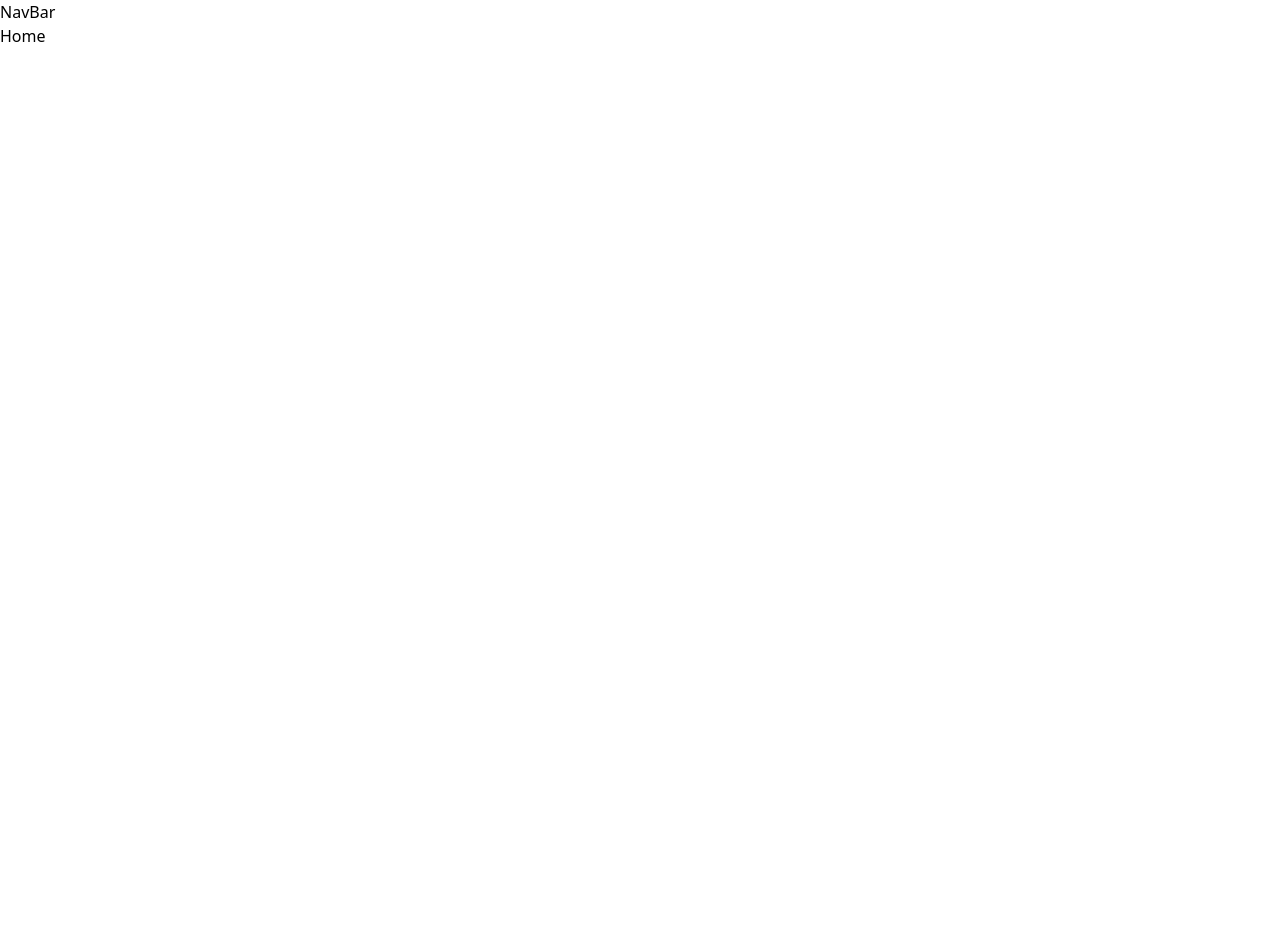
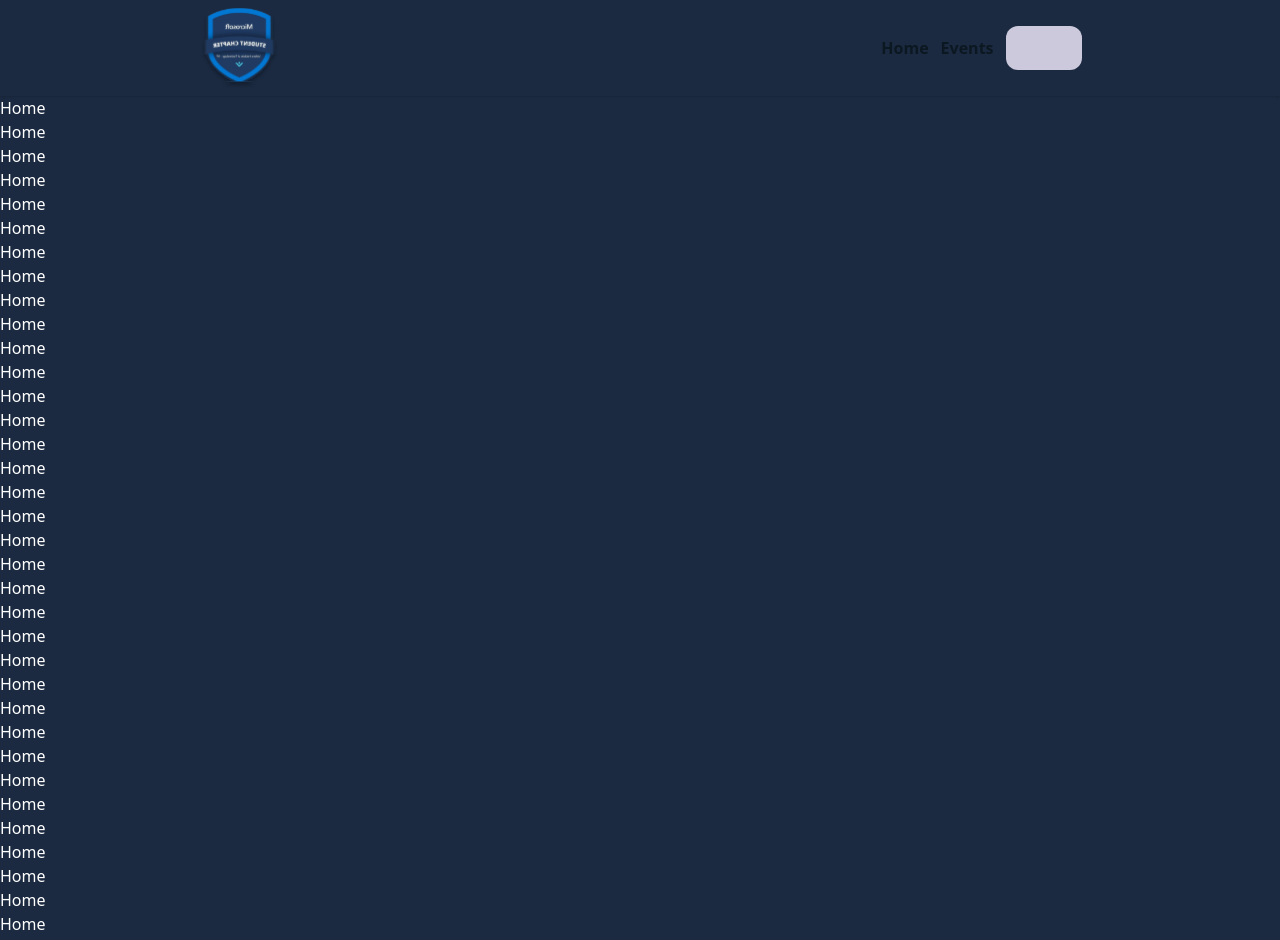
Before and after one commit to MSC-VITAP/MSC-Website, a React (Vite) app: page / in a window 1280 px wide. Shown: the top 940 px of the page. Before the commit the page ends 800 px from the top, so only its background shows below. Built offline with nearby package versions, Linux system fonts and the light colour scheme.

Commit message:
added navbar, page navigation

```diff
--- a/package.json
+++ b/package.json
@@ -9,6 +9,7 @@
     "preview": "vite preview"
   },
   "dependencies": {
+    "framer-motion": "^9.0.4",
     "react": "^18.2.0",
     "react-dom": "^18.2.0",
     "react-router-dom": "^6.8.1"
--- a/src/App.css
+++ b/src/App.css
@@ -0,0 +1,23 @@
+.light-white {
+    color: #CCC9DC;
+}
+
+.black {
+    color: black;
+}
+
+.white {
+    color: white;
+}
+
+.black-blue {
+    color: #0C1821;
+}
+
+.navy-blue {
+    color: #1B2A41;
+}
+
+.dirty-blue {
+    color: #324A5F;
+}
--- a/src/App.jsx
+++ b/src/App.jsx
@@ -11,7 +11,8 @@ import Underconstruction from './routes/Underconstruction';
 function App() {
   return (
     <BrowserRouter>
-      <NavBar/>
+      <div className='bg-[#1B2A41]'>
+        <NavBar />
         <Routes>
           <Route path='/' index element={<Home />} />
           <Route path='/pageunderconstruction' element={<Underconstruction />} />
@@ -19,6 +20,7 @@ function App() {
           <Route path='/404' element={<Notfound />} />
           <Route path='*' element={<Navigate to='/404' />} />
         </Routes>
+      </div>
     </BrowserRouter>
   )
 }
--- a/src/components/NavBar.jsx
+++ b/src/components/NavBar.jsx
@@ -1,8 +1,26 @@
-import React from 'react'
+import { React, useState, useEffect } from 'react'
+import { Link } from 'react-router-dom'
+import logo from '../assets/logoNoFill.svg'
 
 function NavBar() {
+
   return (
-    <div>NavBar</div>
+    <div className={`bg-transparent `} >
+      <nav className="shadow flex">
+        <img className='pl-48 h-20 m-2 justify-start' src={logo} />
+        <ul className="pr-48 container flex items-center justify-end font-bold">
+          <li className="text-[#0C1821] hover:text-white dark:text-[#CCC9DC] mx-1.5">
+            <Link to='/' >Home</Link>
+          </li>
+          <li className="text-[#0C1821] hover:text-white dark:text-[#CCC9DC] mx-1.5">
+            <Link to='/pageunderconstruction' >Events</Link>
+          </li>
+          <li className="text-[#CCC9DC] hover:bg-white dark:text-[#0C1821] mx-1.5 bg-[#CCC9DC] px-4 py-2.5 rounded-xl">
+            <Link to='/members/login' >Login</Link>
+          </li>
+        </ul>
+      </nav>
+    </div>
   )
 }
 
--- a/src/routes/Home.jsx
+++ b/src/routes/Home.jsx
@@ -2,7 +2,132 @@ import React from 'react'
 
 function Home() {
   return (
-    <div>Home</div>
+    <React.Fragment>
+      <div className='text-white'>
+        Home
+      </div>
+      <div className='text-white'>
+        Home
+      </div>
+      <div className='text-white'>
+        Home
+      </div>
+
+      <div className='text-white'>
+        Home
+      </div>
+      <div className='text-white'>
+        Home
+      </div>
+      <div className='text-white'>
+        Home
+      </div>
+      <div className='text-white'>
+        Home
+      </div>
+      <div className='text-white'>
+        Home
+      </div>
+      <div className='text-white'>
+        Home
+      </div>
+
+      <div className='text-white'>
+        Home
+      </div>
+      <div className='text-white'>
+        Home
+      </div><div className='text-white'>
+        Home
+      </div>
+      <div className='text-white'>
+        Home
+      </div>
+      <div className='text-white'>
+        Home
+      </div>
+      <div className='text-white'>
+        Home
+      </div>
+
+      <div className='text-white'>
+        Home
+      </div>
+      <div className='text-white'>
+        Home
+      </div>
+      <div className='text-white'>
+        Home
+      </div>
+      <div className='text-white'>
+        Home
+      </div>
+      <div className='text-white'>
+        Home
+      </div>
+      <div className='text-white'>
+        Home
+      </div>
+      <div className='text-white'>
+        Home
+      </div>
+      <div className='text-white'>
+        Home
+      </div>
+      <div className='text-white'>
+        Home
+      </div>
+
+
+      <div className='text-white'>
+        Home
+      </div>
+      <div className='text-white'>
+        Home
+      </div>
+      <div className='text-white'>
+        Home
+      </div>
+      <div className='text-white'>
+        Home
+      </div>
+      <div className='text-white'>
+        Home
+      </div>
+
+      <div className='text-white'>
+        Home
+      </div>
+      <div className='text-white'>
+        Home
+      </div>
+      <div className='text-white'>
+        Home
+      </div>
+      <div className='text-white'>
+        Home
+      </div>
+      <div className='text-white'>
+        Home
+      </div>
+      <div className='text-white'>
+        Home
+      </div>
+      <div className='text-white'>
+        Home
+      </div>
+      <div className='text-white'>
+        Home
+      </div>
+      <div className='text-white'>
+        Home
+      </div>
+
+      <div className='text-white'>
+        Home
+      </div>
+
+    </React.Fragment>
   )
 }
 
```
Also changed, not shown: 1 other file (tests, documents, lock files or other folders). Lines whose indentation alone changed are shown as unchanged.
